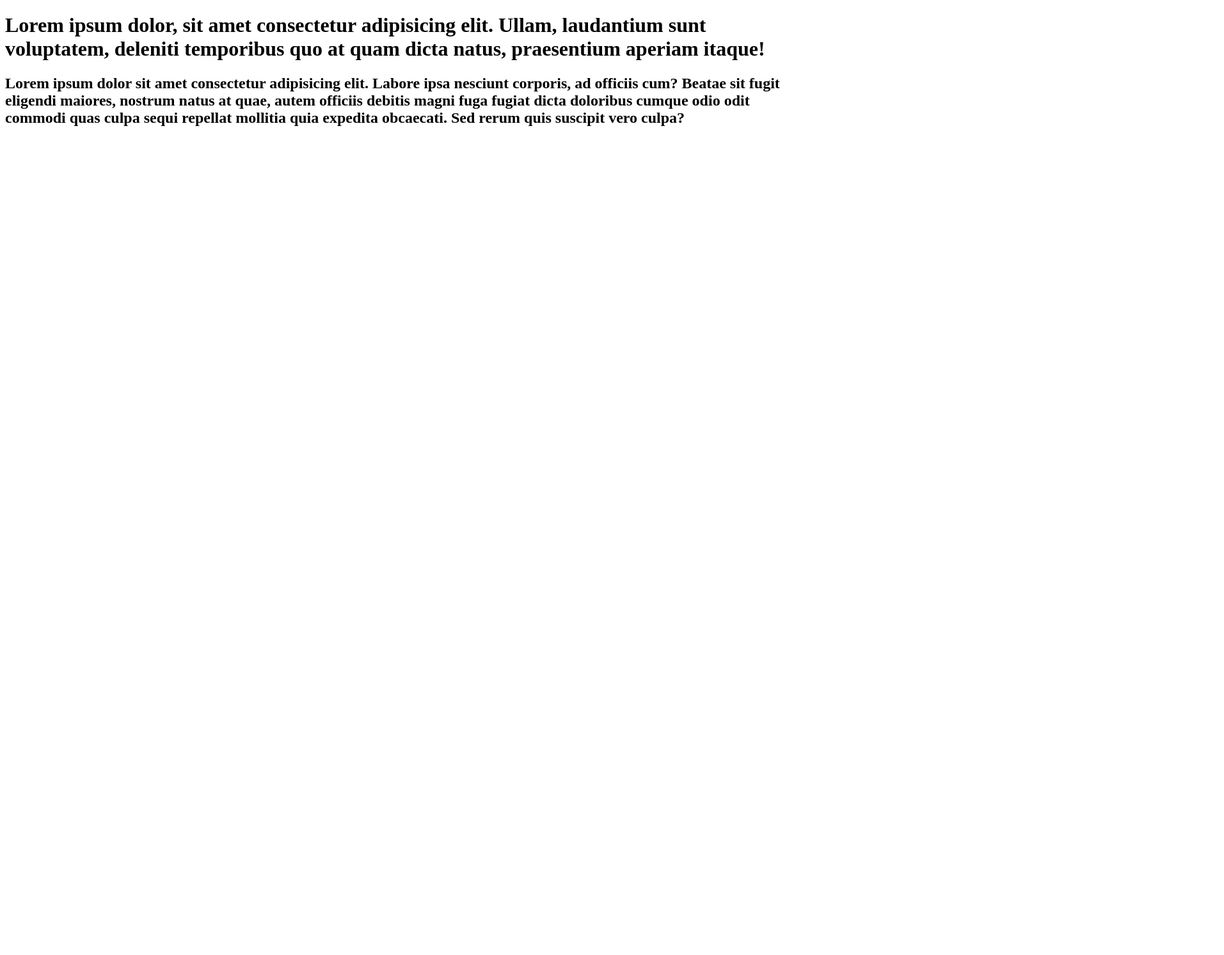
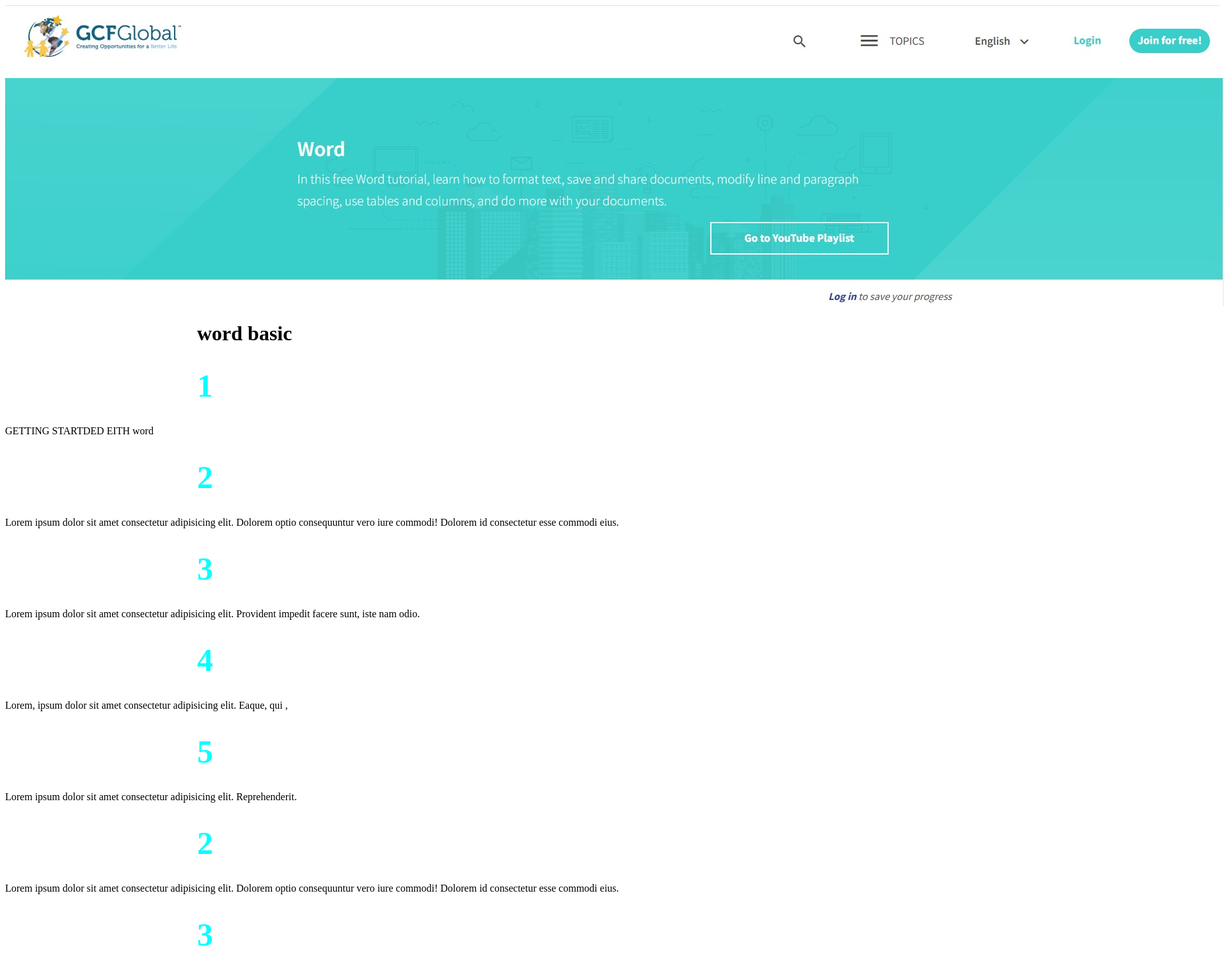
Before and after one commit to areeb-coder24/ssign3, a plain HTML site: page index.html in a window 1280 px wide. Shown: the top 1493 px of the page at 64% size, 1913 px wide, since content can reach past the window. Before the commit the page ends 800 px from the top, so only its background shows below. Drawn offline with Linux system fonts and the light colour scheme.

Commit message:
everything

```diff
--- a/index.html
+++ b/index.html
@@ -4,13 +4,81 @@
     <meta charset="UTF-8">
     <meta name="viewport" content="width=device-width, initial-scale=1.0">
     <link rel="stylesheet" href="style.css">
-    <title>assigment 3
-
-    </title>
+    <title>assigment 3</title>
 </head>
 <body>
-    <h1>Lorem ipsum dolor, sit amet consectetur adipisicing elit. Ullam, laudantium sunt voluptatem, deleniti temporibus quo at quam dicta natus, praesentium aperiam itaque!
-    </h1>
-    <h2>Lorem ipsum dolor sit amet consectetur adipisicing elit. Labore ipsa nesciunt corporis, ad officiis cum? Beatae sit fugit eligendi maiores, nostrum natus at quae, autem officiis debitis magni fuga fugiat dicta doloribus cumque odio odit commodi quas culpa sequi repellat mollitia quia expedita obcaecati. Sed rerum quis suscipit vero culpa?</h2>
+    <div class="main">
+        <div class="topimg"><img src="Screenshot 2024-12-23 204315.jpg" alt="navbar" ></div>
+        <div class="topmid"><img src="Screenshot 2024-12-23 204609.jpg" alt="navbar" ></div>
+        <h1 class="head">word basic</h1>
+        <h1 class="num1">1</h1><span>GETTING STARTDED EITH word</span>
+
+        <br>
+
+        <h1 class="num1">2</h1><span>Lorem ipsum dolor sit amet consectetur adipisicing elit. Dolorem optio consequuntur vero iure commodi! Dolorem id consectetur esse commodi eius.</span>
+        <br>
+
+        <h1 class="num1">3</h1><span>Lorem ipsum dolor sit amet consectetur adipisicing elit. Provident impedit facere sunt, iste nam odio.</span>
+        <br>
+
+        <h1 class="num1">4</h1><span>Lorem, ipsum dolor sit amet consectetur adipisicing elit. Eaque, qui</span>
+        ,<br>
+
+        <h1 class="num1">5</h1><span>Lorem ipsum dolor sit amet consectetur adipisicing elit. Reprehenderit.</span>
+
+        <br>
+
+        <h1 class="num1">2</h1><span>Lorem ipsum dolor sit amet consectetur adipisicing elit. Dolorem optio consequuntur vero iure commodi! Dolorem id consectetur esse commodi eius.</span>
+        <br>
+
+        <h1 class="num1">3</h1><span>Lorem ipsum dolor sit amet consectetur adipisicing elit. Provident impedit facere sunt, iste nam odio.</span>
+        <br>
+
+        <h1 class="num1">4</h1><span>Lorem, ipsum dolor sit amet consectetur adipisicing elit. Eaque, qui</span>
+        ,<br>
+
+        <h1 class="num1">5</h1><span>Lorem ipsum dolor sit amet consectetur adipisicing elit. Reprehenderit.</span
+
+            <br>
+
+            <h1 class="num1">2</h1><span>Lorem ipsum dolor sit amet consectetur adipisicing elit. Dolorem optio consequuntur vero iure commodi! Dolorem id consectetur esse commodi eius.</span>
+            <br>
+
+            <h1 class="num1">3</h1><span>Lorem ipsum dolor sit amet consectetur adipisicing elit. Provident impedit facere sunt, iste nam odio.</span>
+            <br>
+
+            <h1 class="num1">4</h1><span>Lorem, ipsum dolor sit amet consectetur adipisicing elit. Eaque, qui</span>
+            ,<br>
+
+            <h1 class="num1">5</h1><span>Lorem ipsum dolor sit amet consectetur adipisicing elit. Reprehenderit.</span
+
+                <br>
+
+                <h1 class="num1">2</h1><span>Lorem ipsum dolor sit amet consectetur adipisicing elit. Dolorem optio consequuntur vero iure commodi! Dolorem id consectetur esse commodi eius.</span>
+                <br>
+
+                <h1 class="num1">3</h1><span>Lorem ipsum dolor sit amet consectetur adipisicing elit. Provident impedit facere sunt, iste nam odio.</span>
+                <br>
+
+                <h1 class="num1">4</h1><span>Lorem, ipsum dolor sit amet consectetur adipisicing elit. Eaque, qui</span>
+                ,<br>
+
+                <h1 class="num1">5</h1><span>Lorem ipsum dolor sit amet consectetur adipisicing elit. Reprehenderit.</span
+
+                    <br>
+
+                    <h1 class="num1">2</h1><span>Lorem ipsum dolor sit amet consectetur adipisicing elit. Dolorem optio consequuntur vero iure commodi! Dolorem id consectetur esse commodi eius.</span>
+                    <br>
+
+                    <h1 class="num1">3</h1><span>Lorem ipsum dolor sit amet consectetur adipisicing elit. Provident impedit facere sunt, iste nam odio.</span>
+                    <br>
+
+                    <h1 class="num1">4</h1><span>Lorem, ipsum dolor sit amet consectetur adipisicing elit. Eaque, qui</span>
+                    ,<br>
+
+                    <h1 class="num1">5</h1><span>Lorem ipsum dolor sit amet consectetur adipisicing elit. Reprehenderit.</span
+    </div>
+
+
 </body>
 </html>
--- a/style.css
+++ b/style.css
@@ -1,3 +1,15 @@
-.h1{
-    color: blue;
+.main{
+    background-color: white;
+    height: 1000px;
+    width:90%;
 }
+
+.head{
+margin-left: 300px;
+}
+
+.num1{
+    color: aqua;
+    font-size: 50px;
+    margin-left: 300px;
+}
```
Also changed, not shown: Screenshot 2024-12-23 204315.jpg (added), Screenshot 2024-12-23 204609.jpg (added).
